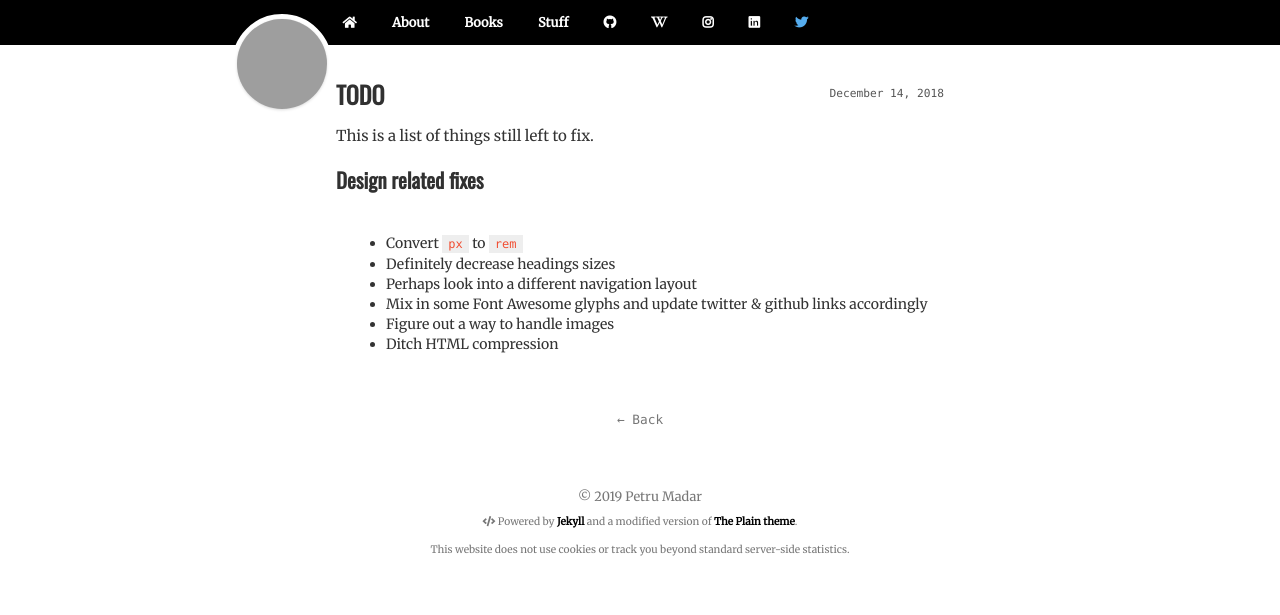
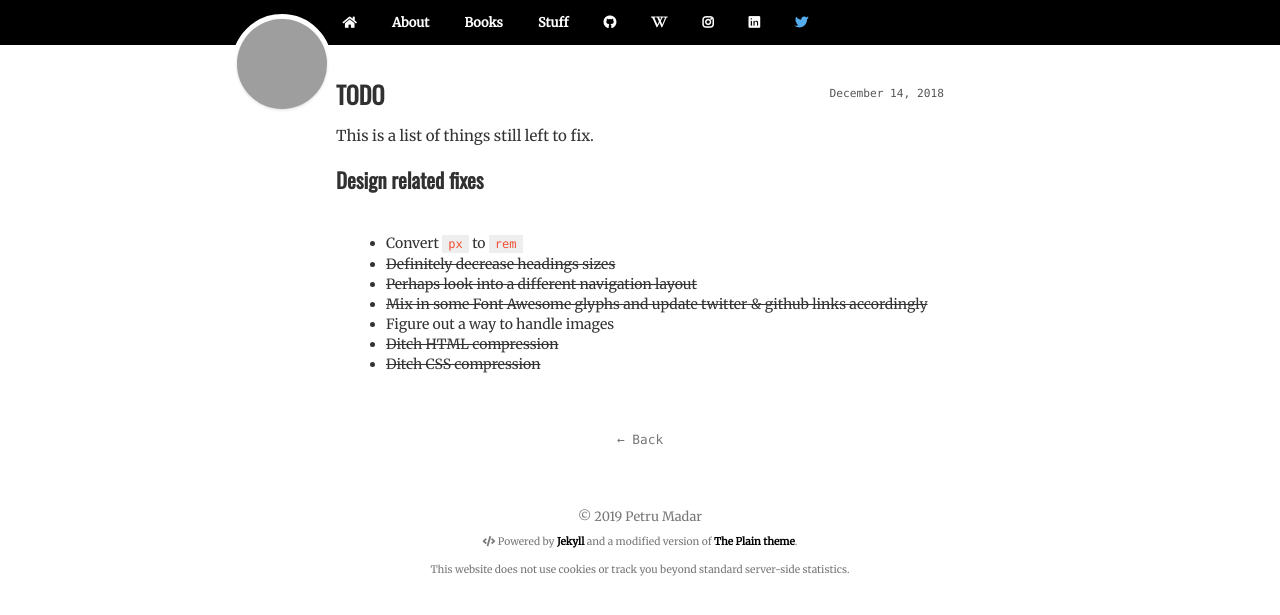
Before and after one commit to petru/prologue, a Jekyll site: the page built from _posts/2018-12-14-todo.md, in a window 1280 px wide, cut to the strip 0-615 px from the top of the page. Built offline with Jekyll 4.4.1, drawn with Linux system fonts in a browser that asks for light colours; nearby versions of some CDN libraries; grey boxes are pictures that could not be loaded.

Commit message:
Update items

```diff
--- a/_posts/2018-12-14-todo.md
+++ b/_posts/2018-12-14-todo.md
@@ -7,8 +7,9 @@ This is a list of things still left to fix.
 
 ## Design related fixes
 * Convert `px` to `rem`
-* Definitely decrease headings sizes
-* Perhaps look into a different navigation layout
-* Mix in some Font Awesome glyphs and update twitter & github links accordingly
+* ~~Definitely decrease headings sizes~~
+* ~~Perhaps look into a different navigation layout~~
+* ~~Mix in some Font Awesome glyphs and update twitter & github links accordingly~~
 * Figure out a way to handle images
-* Ditch HTML compression
+* ~~Ditch HTML compression~~
+* ~~Ditch CSS compression~~
```
